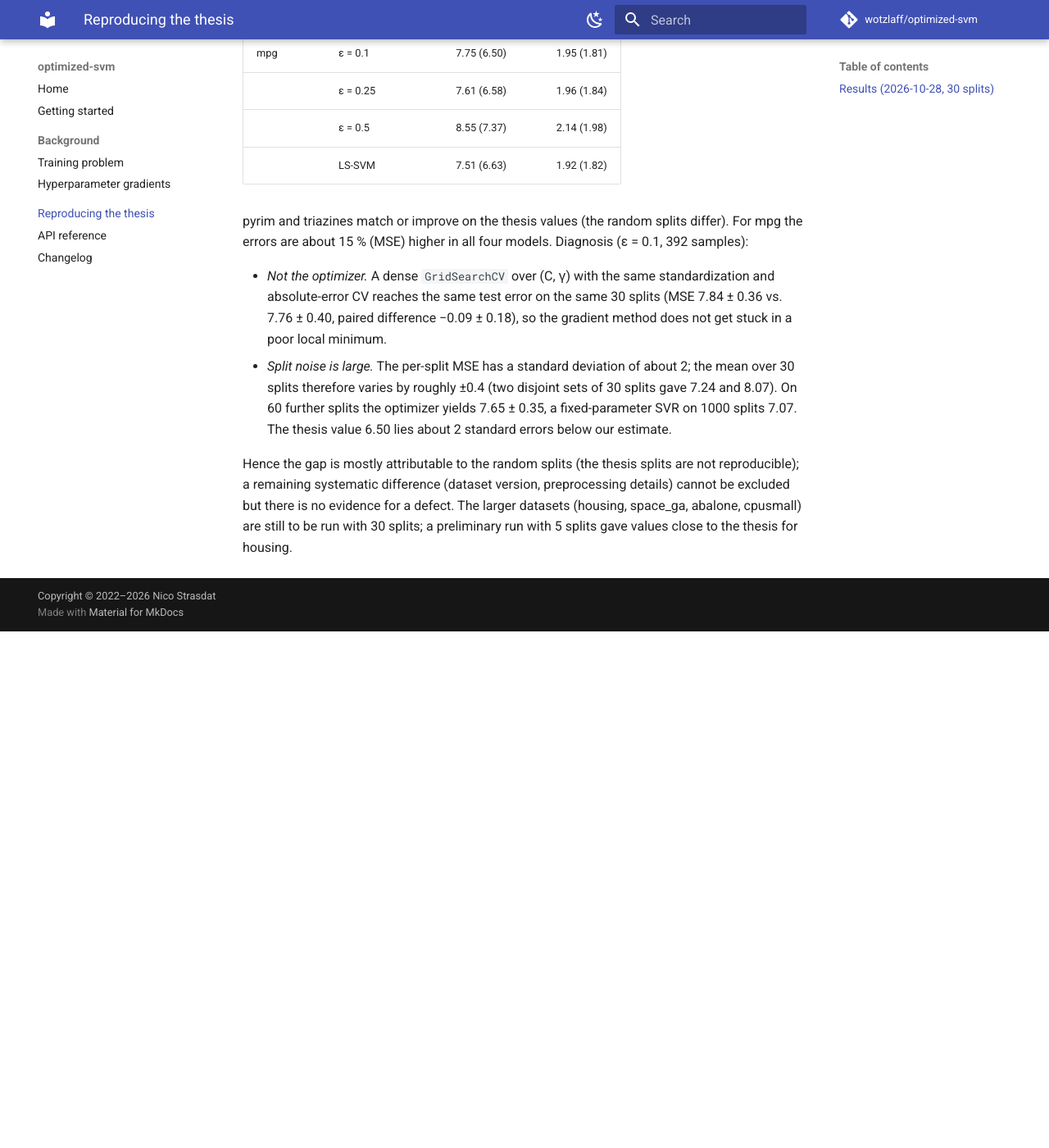
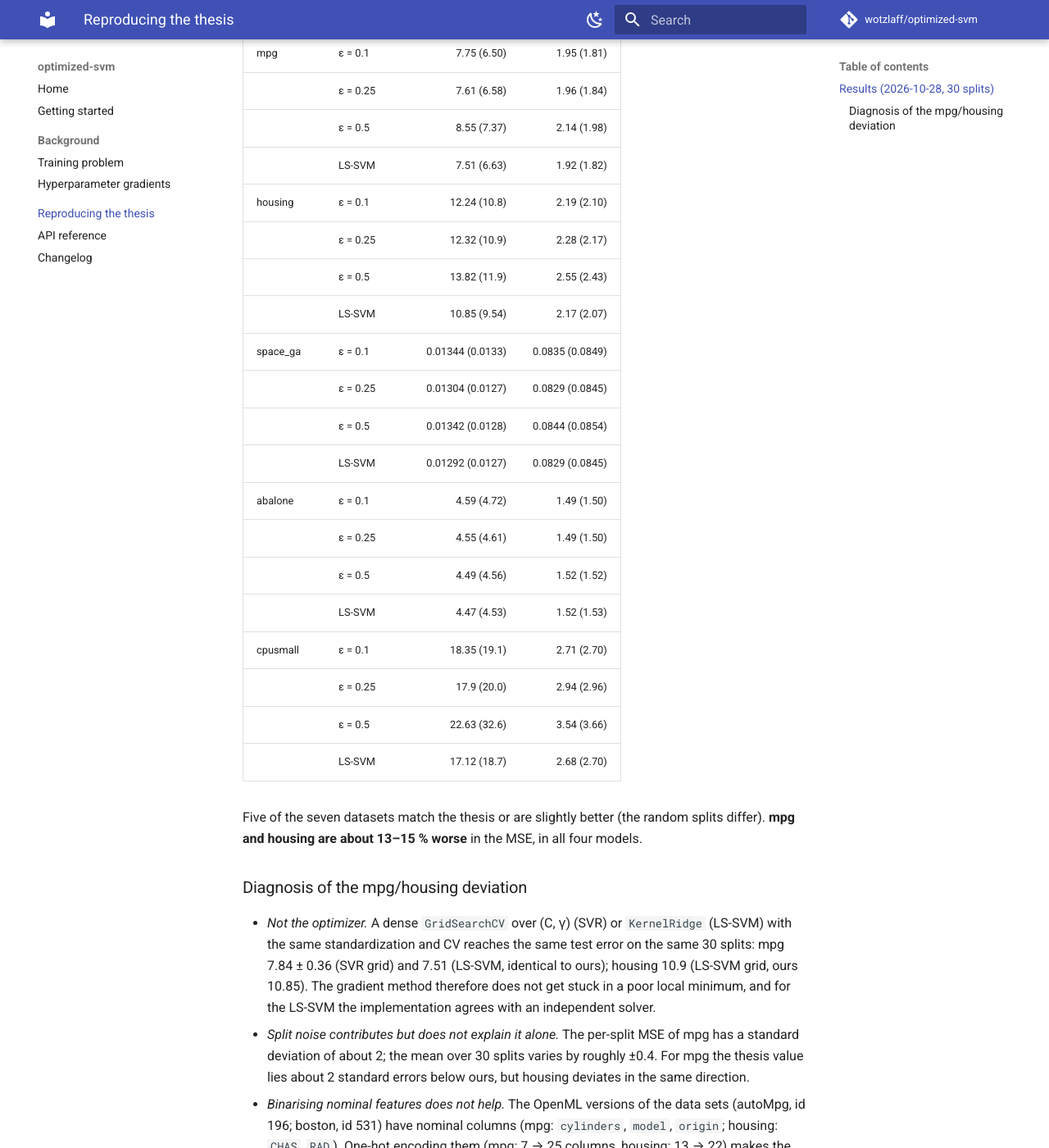
Before and after one commit to wotzlaff/optimized-svm, an MkDocs documentation site: the page built from docs/reproduction.md, in a window 1280 px wide and 1400 px high, scrolled down 1004 px. Shown: the whole window at 82% size. Built offline with MkDocs 1.6.1 and Material for MkDocs 9.7.7, drawn with Linux system fonts in a browser that asks for light colours; comment, search, counter and statistics services are not loaded; before the commit the page ends 1774 px from its top, so only the background shows below that; some of the changed text lies outside the part shown.

Commit message:
Reproduction docs: full Table 10.4.1 comparison, revised mpg/housing diagnosis
Co-Authored-By: Claude Sonnet 5.5 <noreply@anthropic.com>

```diff
--- a/docs/reproduction.md
+++ b/docs/reproduction.md
@@ -34,21 +34,44 @@ Test MSE / MAE in original units; thesis values in parentheses.
 | | ε = 0.25 | 7.61 (6.58) | 1.96 (1.84) |
 | | ε = 0.5 | 8.55 (7.37) | 2.14 (1.98) |
 | | LS-SVM | 7.51 (6.63) | 1.92 (1.82) |
+| housing | ε = 0.1 | 12.24 (10.8) | 2.19 (2.10) |
+| | ε = 0.25 | 12.32 (10.9) | 2.28 (2.17) |
+| | ε = 0.5 | 13.82 (11.9) | 2.55 (2.43) |
+| | LS-SVM | 10.85 (9.54) | 2.17 (2.07) |
+| space_ga | ε = 0.1 | 0.01344 (0.0133) | 0.0835 (0.0849) |
+| | ε = 0.25 | 0.01304 (0.0127) | 0.0829 (0.0845) |
+| | ε = 0.5 | 0.01342 (0.0128) | 0.0844 (0.0854) |
+| | LS-SVM | 0.01292 (0.0127) | 0.0829 (0.0845) |
+| abalone | ε = 0.1 | 4.59 (4.72) | 1.49 (1.50) |
+| | ε = 0.25 | 4.55 (4.61) | 1.49 (1.50) |
+| | ε = 0.5 | 4.49 (4.56) | 1.52 (1.52) |
+| | LS-SVM | 4.47 (4.53) | 1.52 (1.53) |
+| cpusmall | ε = 0.1 | 18.35 (19.1) | 2.71 (2.70) |
+| | ε = 0.25 | 17.9 (20.0) | 2.94 (2.96) |
+| | ε = 0.5 | 22.63 (32.6) | 3.54 (3.66) |
+| | LS-SVM | 17.12 (18.7) | 2.68 (2.70) |
 
-pyrim and triazines match or improve on the thesis values (the random splits differ). For mpg
-the errors are about 15 % (MSE) higher in all four models. Diagnosis (ε = 0.1, 392 samples):
+Five of the seven datasets match the thesis or are slightly better (the random splits differ).
+**mpg and housing are about 13–15 % worse** in the MSE, in all four models.
 
-- *Not the optimizer.* A dense `GridSearchCV` over (C, γ) with the same standardization and
-  absolute-error CV reaches the same test error on the same 30 splits (MSE 7.84 ± 0.36 vs.
-  7.76 ± 0.40, paired difference −0.09 ± 0.18), so the gradient method does not get stuck in a
-  poor local minimum.
-- *Split noise is large.* The per-split MSE has a standard deviation of about 2; the mean over
-  30 splits therefore varies by roughly ±0.4 (two disjoint sets of 30 splits gave 7.24 and 8.07).
-  On 60 further splits the optimizer yields 7.65 ± 0.35, a fixed-parameter SVR on 1000 splits 7.07.
-  The thesis value 6.50 lies about 2 standard errors below our estimate.
+### Diagnosis of the mpg/housing deviation
 
-Hence the gap is mostly attributable to the random splits (the thesis splits are not
-reproducible); a remaining systematic difference (dataset version, preprocessing details) cannot
-be excluded but there is no evidence for a defect. The larger
-datasets (housing, space_ga, abalone, cpusmall) are still to be run with 30 splits; a preliminary
-run with 5 splits gave values close to the thesis for housing.
+- *Not the optimizer.* A dense `GridSearchCV` over (C, γ) (SVR) or `KernelRidge` (LS-SVM) with the
+  same standardization and CV reaches the same test error on the same 30 splits: mpg 7.84 ± 0.36
+  (SVR grid) and 7.51 (LS-SVM, identical to ours); housing 10.9 (LS-SVM grid, ours 10.85).
+  The gradient method therefore does not get stuck in a poor local minimum, and for the LS-SVM the
+  implementation agrees with an independent solver.
+- *Split noise contributes but does not explain it alone.* The per-split MSE of mpg has a
+  standard deviation of about 2; the mean over 30 splits varies by roughly ±0.4. For mpg the thesis
+  value lies about 2 standard errors below ours, but housing deviates in the same direction.
+- *Binarising nominal features does not help.* The OpenML versions of the data sets (autoMpg,
+  id 196; boston, id 531) have nominal columns (mpg: `cylinders`, `model`, `origin`; housing:
+  `CHAS`, `RAD`). One-hot encoding them (mpg: 7 → 25 columns, housing: 13 → 22) makes the results
+  *worse* (mpg LS-SVM 7.96, housing LS-SVM 11.54).
+- *Different protocols are not comparable.* The 2018/19 runs of `hpo4svm` on OpenML use the
+  10-fold CV of the OpenML tasks (3/5/10 inner folds). A 10-fold CV of a `KernelRidge` grid on the
+  LIBSVM data gives MAE 1.87 (mpg) and 2.09 (housing), close to our values.
+
+The cause of the deviation remains open. Remaining candidates are the exact data set versions
+and preprocessing used in the thesis (not documented there; the protocol is adopted from
+Fischer et al., *Optim. Methods Softw.* 30(6), 2015) and the specific random splits.
```
